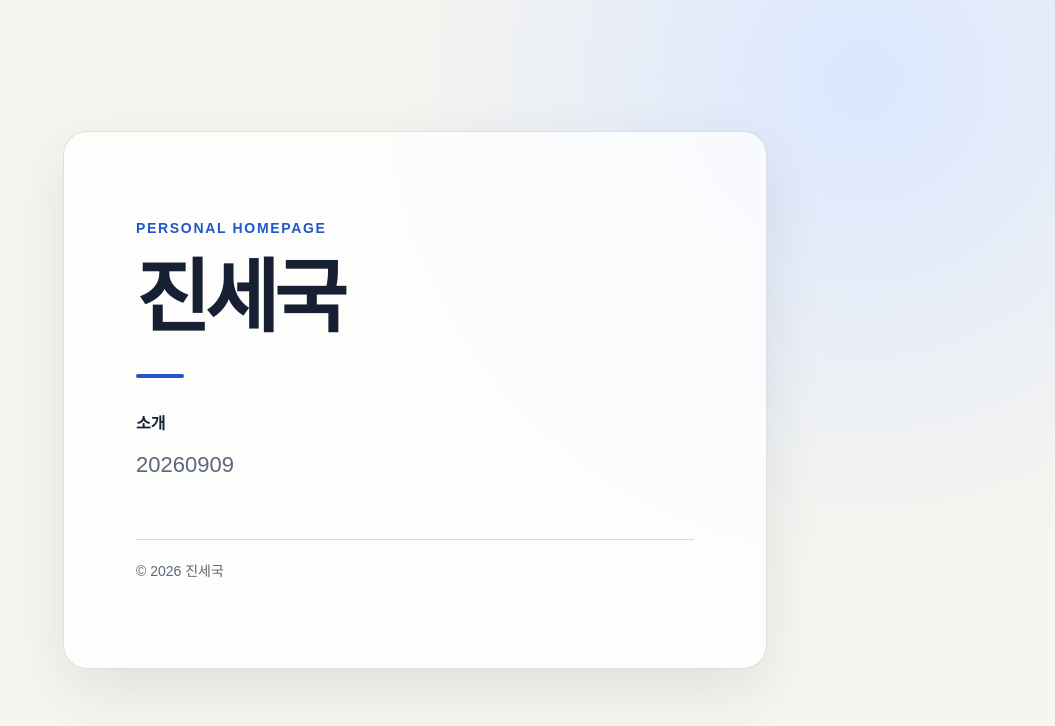
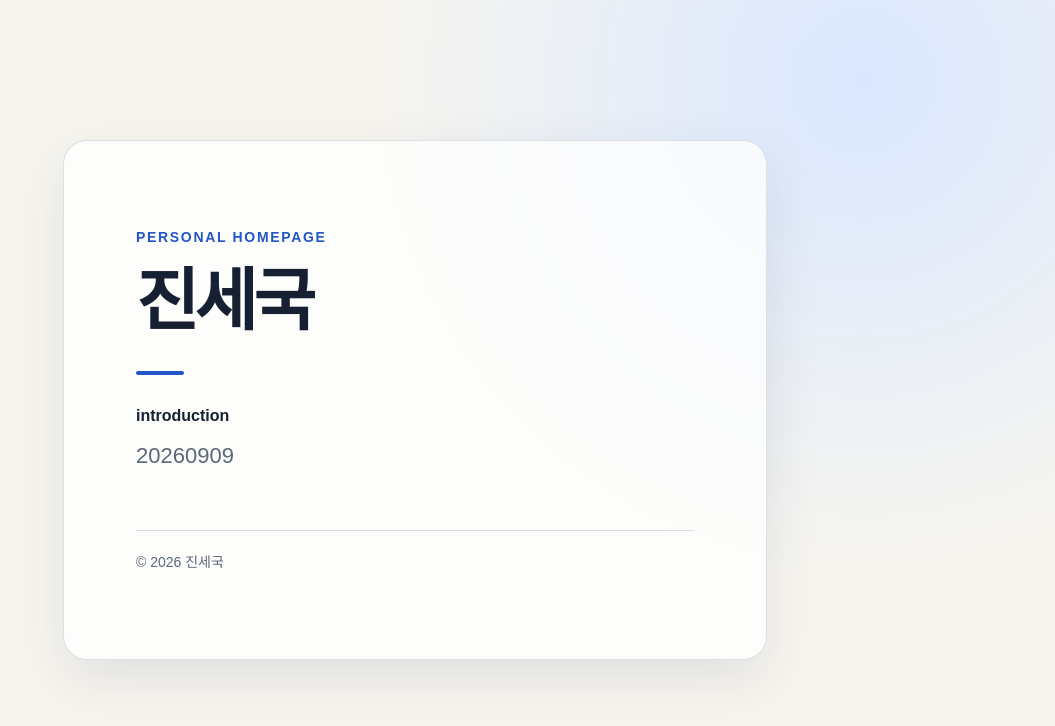
Before and after one commit to wlstprnr-lgtm/wlstprnr-lgtm.github.io, a plain HTML site: page index.html in a window 1280 px wide. Shown: the whole page, without its empty margins (225-1280 px from the left). Drawn offline with Linux system fonts and the light colour scheme.

Commit message:
Refine homepage heading

```diff
--- a/index.html
+++ b/index.html
@@ -49,7 +49,7 @@
 
       h1 {
         margin: 0;
-        font-size: clamp(2.5rem, 10vw, 5rem);
+        font-size: clamp(2.25rem, 7vw, 4.25rem);
         line-height: 1.08;
         letter-spacing: -0.06em;
       }
@@ -95,7 +95,7 @@
       <h1>진세국</h1>
       <div class="rule" aria-hidden="true"></div>
       <section aria-labelledby="intro-title">
-        <h2 id="intro-title">소개</h2>
+        <h2 id="intro-title">introduction</h2>
         <p class="intro">20260909</p>
       </section>
       <footer>© 2026 진세국</footer>
```
